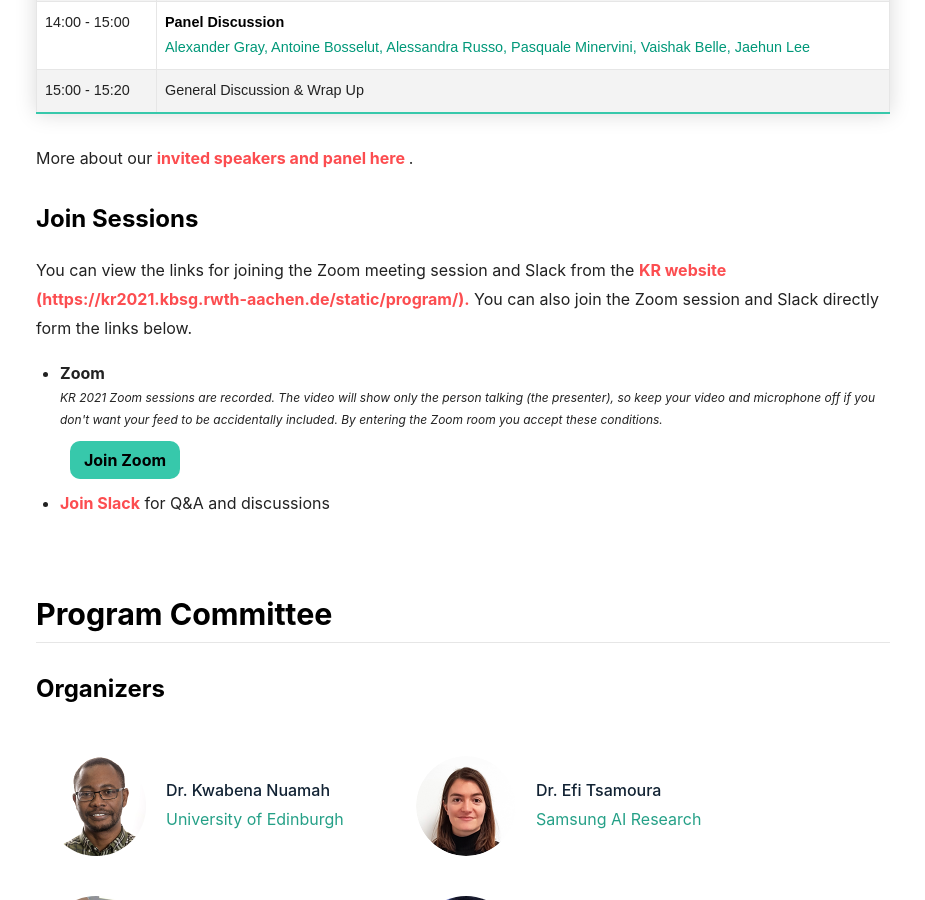
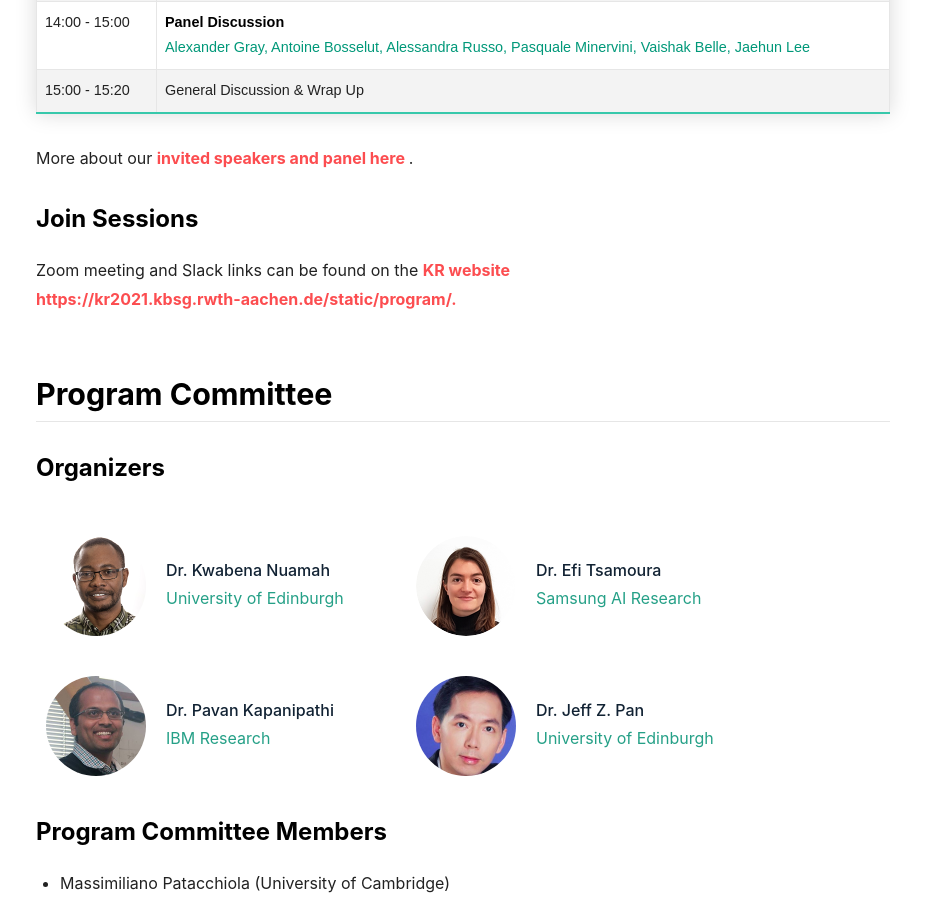
Before and after one commit to krhcai/krhcai.github.io, a Jekyll site: the page built from index.html, in a window 1280 px wide and 900 px high, scrolled down 2241 px. Shown: the whole window, without its empty margins (177-1102 px from the left). Built offline with Jekyll 4.4.1, drawn with Linux system fonts in a browser that asks for light colours; nearby versions of some CDN libraries; the list of posts is cut into pages by our own code; some of the changed lines change nothing that is shown.

Commit message:
hide direct zoom and slack links

```diff
--- a/index.html
+++ b/index.html
@@ -143,9 +143,11 @@ key: page-index
     <a name="join"></a>
     <h3>Join Sessions</h3>
     <div>
-        You can view the links for joining the Zoom meeting session and Slack from the
+        Zoom meeting and Slack links can be found on the
+            <a target="_blank" href="https://kr2021.kbsg.rwth-aachen.de/static/program/">KR website <br/> https://kr2021.kbsg.rwth-aachen.de/static/program/.</a>
+        <!--You can view the links for joining the Zoom meeting session and Slack from the
             <a target="_blank" href="https://kr2021.kbsg.rwth-aachen.de/static/program/">KR website (https://kr2021.kbsg.rwth-aachen.de/static/program/).</a>
-        You can also join the Zoom session and Slack directly form the links below.
+         You can also join the Zoom session and Slack directly form the links below.
         <ul>
             <li><b>Zoom</b>
                 <div style="font-size: 12px;"><i>
@@ -161,7 +163,7 @@ key: page-index
                 </a>
             </li>
             <li><a target="_blank" href="https://kr-2021.slack.com/archives/C02JMK3EY1M">Join Slack</a> for Q&A and discussions</li>
-        </ul>
+        </ul> -->
     </div>
 
 
```
